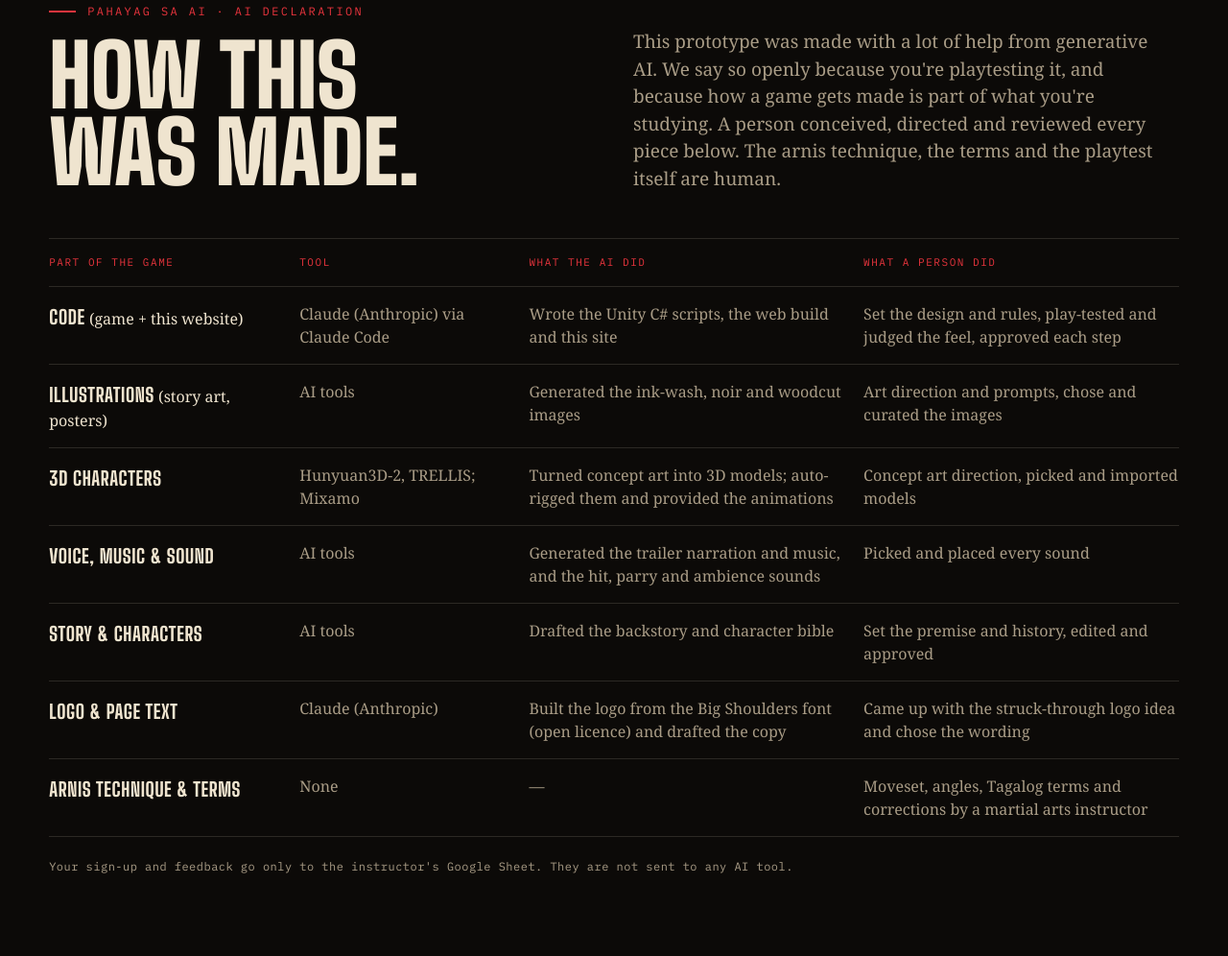
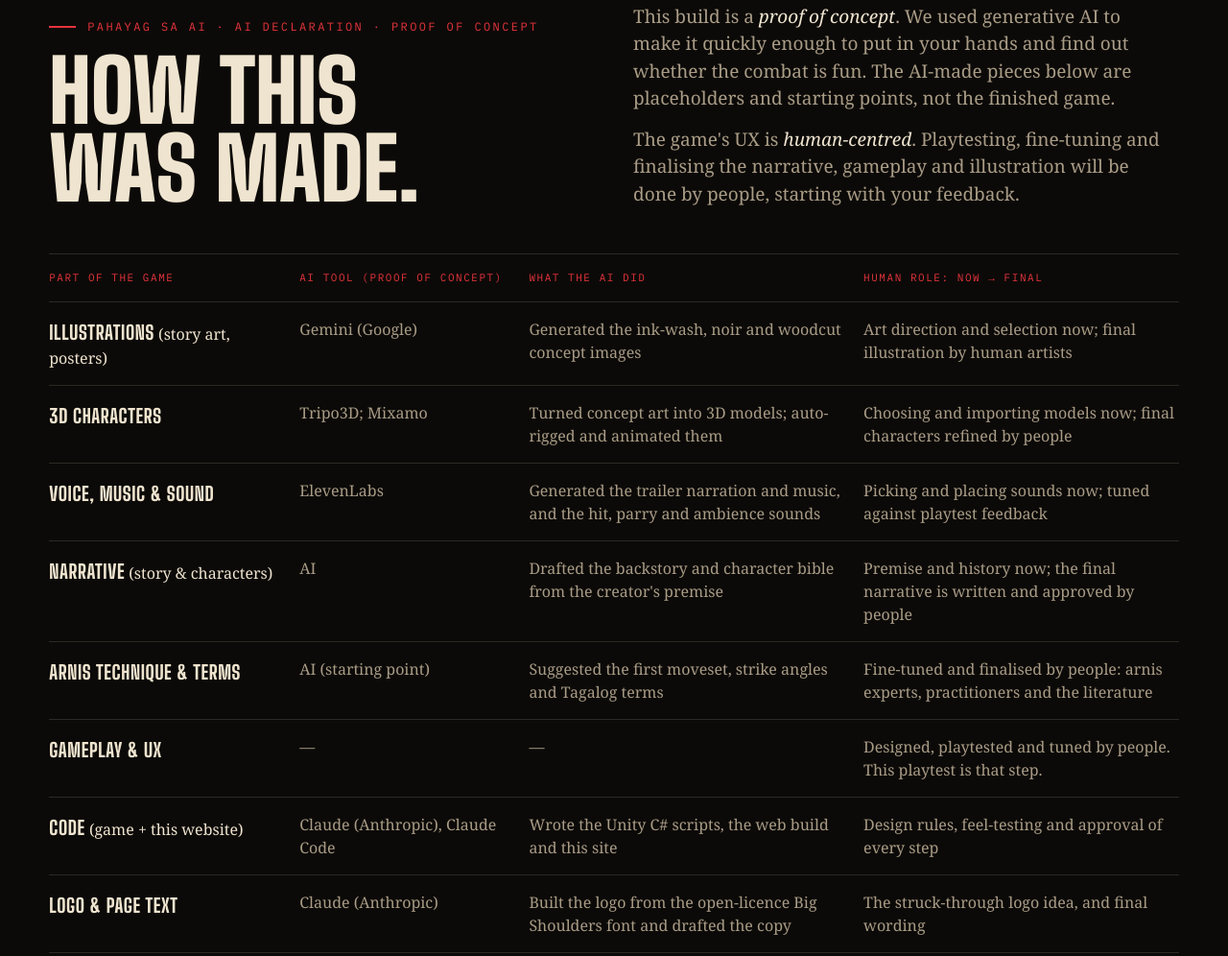
Before and after one commit to tituslaxajr/katipunero-playtest, a plain HTML site: page index.html in a window 1280 px wide. Shown: the part 10631-11627 px from the top of the page at 96% size. Drawn offline with nearby package versions, Linux system fonts and the light colour scheme; a web font is replaced by a local one.

Commit message:
AI declaration: proof-of-concept framing, human-centred finalisation, tool names
Co-Authored-By: Claude Opus 5.5 <noreply@anthropic.com>

```diff
--- a/index.html
+++ b/index.html
@@ -306,6 +306,7 @@
       .ai { padding-top: clamp(120px, 14vw, 190px); }
       .ai-head { display: grid; grid-template-columns: 1fr 1fr; gap: 40px; align-items: end; }
       .ai-head p { color: var(--paper-dim); max-width: 560px; }
+      .ai-head p b { color: var(--paper); font-weight: normal; font-style: italic; }
       .ai-table { margin-top: 48px; border-top: 1px solid var(--line); font-size: 16px; }
       .ai-row { display: grid; grid-template-columns: 1.1fr 1fr 1.5fr 1.5fr; gap: 20px; padding: 16px 0; border-bottom: 1px solid var(--line); }
       .ai-row span { color: var(--paper-dim); }
@@ -319,7 +320,7 @@
         .ai-row { grid-template-columns: 1fr; gap: 4px; }
         .ai-row span:nth-child(2)::before { content: "Tool: "; color: var(--crimson-hi); }
         .ai-row span:nth-child(3)::before { content: "AI: "; color: var(--crimson-hi); }
-        .ai-row span:nth-child(4)::before { content: "Person: "; color: var(--crimson-hi); }
+        .ai-row span:nth-child(4)::before { content: "Human: "; color: var(--crimson-hi); }
       }
 
       /* ============ FOOTER ============ */
@@ -679,20 +680,24 @@
       <section class="ai pad" id="ai" aria-labelledby="ai-title">
         <div class="ai-head">
           <div>
-            <div class="kicker rv">Pahayag sa AI · AI declaration</div>
+            <div class="kicker rv">Pahayag sa AI · AI declaration · Proof of concept</div>
             <h2 class="h-lg rv ink" id="ai-title" style="margin-top: 18px">How this<br />was made.</h2>
           </div>
-          <p class="rv">This prototype was made with a lot of help from generative AI. We say so openly because you're playtesting it, and because how a game gets made is part of what you're studying. A person conceived, directed and reviewed every piece below. The arnis technique, the terms and the playtest itself are human.</p>
+          <div class="rv">
+            <p>This build is a <b>proof of concept</b>. We used generative AI to make it quickly enough to put in your hands and find out whether the combat is fun. The AI-made pieces below are placeholders and starting points, not the finished game.</p>
+            <p style="margin-top: 14px">The game's UX is <b>human-centred</b>. Playtesting, fine-tuning and finalising the narrative, gameplay and illustration will be done by people, starting with your feedback.</p>
+          </div>
         </div>
-        <div class="ai-table rv" role="table" aria-label="What was made with AI">
-          <div class="ai-row ai-th" role="row"><span role="columnheader">Part of the game</span><span role="columnheader">Tool</span><span role="columnheader">What the AI did</span><span role="columnheader">What a person did</span></div>
-          <div class="ai-row" role="row"><span role="cell"><b>Code</b> (game + this website)</span><span role="cell">Claude (Anthropic) via Claude Code</span><span role="cell">Wrote the Unity C# scripts, the web build and this site</span><span role="cell">Set the design and rules, play-tested and judged the feel, approved each step</span></div>
-          <div class="ai-row" role="row"><span role="cell"><b>Illustrations</b> (story art, posters)</span><span role="cell">AI tools</span><span role="cell">Generated the ink-wash, noir and woodcut images</span><span role="cell">Art direction and prompts, chose and curated the images</span></div>
-          <div class="ai-row" role="row"><span role="cell"><b>3D characters</b></span><span role="cell">Hunyuan3D-2, TRELLIS; Mixamo</span><span role="cell">Turned concept art into 3D models; auto-rigged them and provided the animations</span><span role="cell">Concept art direction, picked and imported models</span></div>
-          <div class="ai-row" role="row"><span role="cell"><b>Voice, music &amp; sound</b></span><span role="cell">AI tools</span><span role="cell">Generated the trailer narration and music, and the hit, parry and ambience sounds</span><span role="cell">Picked and placed every sound</span></div>
-          <div class="ai-row" role="row"><span role="cell"><b>Story &amp; characters</b></span><span role="cell">AI tools</span><span role="cell">Drafted the backstory and character bible</span><span role="cell">Set the premise and history, edited and approved</span></div>
-          <div class="ai-row" role="row"><span role="cell"><b>Logo &amp; page text</b></span><span role="cell">Claude (Anthropic)</span><span role="cell">Built the logo from the Big Shoulders font (open licence) and drafted the copy</span><span role="cell">Came up with the struck-through logo idea and chose the wording</span></div>
-          <div class="ai-row" role="row"><span role="cell"><b>Arnis technique &amp; terms</b></span><span role="cell">None</span><span role="cell">—</span><span role="cell">Moveset, angles, Tagalog terms and corrections by a martial arts instructor</span></div>
+        <div class="ai-table rv" role="table" aria-label="Where AI was used, and the human role">
+          <div class="ai-row ai-th" role="row"><span role="columnheader">Part of the game</span><span role="columnheader">AI tool (proof of concept)</span><span role="columnheader">What the AI did</span><span role="columnheader">Human role: now → final</span></div>
+          <div class="ai-row" role="row"><span role="cell"><b>Illustrations</b> (story art, posters)</span><span role="cell">Gemini (Google)</span><span role="cell">Generated the ink-wash, noir and woodcut concept images</span><span role="cell">Art direction and selection now; final illustration by human artists</span></div>
+          <div class="ai-row" role="row"><span role="cell"><b>3D characters</b></span><span role="cell">Tripo3D; Mixamo</span><span role="cell">Turned concept art into 3D models; auto-rigged and animated them</span><span role="cell">Choosing and importing models now; final characters refined by people</span></div>
+          <div class="ai-row" role="row"><span role="cell"><b>Voice, music &amp; sound</b></span><span role="cell">ElevenLabs</span><span role="cell">Generated the trailer narration and music, and the hit, parry and ambience sounds</span><span role="cell">Picking and placing sounds now; tuned against playtest feedback</span></div>
+          <div class="ai-row" role="row"><span role="cell"><b>Narrative</b> (story &amp; characters)</span><span role="cell">AI</span><span role="cell">Drafted the backstory and character bible from the creator's premise</span><span role="cell">Premise and history now; the final narrative is written and approved by people</span></div>
+          <div class="ai-row" role="row"><span role="cell"><b>Arnis technique &amp; terms</b></span><span role="cell">AI (starting point)</span><span role="cell">Suggested the first moveset, strike angles and Tagalog terms</span><span role="cell">Fine-tuned and finalised by people: arnis experts, practitioners and the literature</span></div>
+          <div class="ai-row" role="row"><span role="cell"><b>Gameplay &amp; UX</b></span><span role="cell">—</span><span role="cell">—</span><span role="cell">Designed, playtested and tuned by people. This playtest is that step.</span></div>
+          <div class="ai-row" role="row"><span role="cell"><b>Code</b> (game + this website)</span><span role="cell">Claude (Anthropic), Claude Code</span><span role="cell">Wrote the Unity C# scripts, the web build and this site</span><span role="cell">Design rules, feel-testing and approval of every step</span></div>
+          <div class="ai-row" role="row"><span role="cell"><b>Logo &amp; page text</b></span><span role="cell">Claude (Anthropic)</span><span role="cell">Built the logo from the open-licence Big Shoulders font and drafted the copy</span><span role="cell">The struck-through logo idea, and final wording</span></div>
         </div>
         <p class="ai-note mono rv">Your sign-up and feedback go only to the instructor's Google Sheet. They are not sent to any AI tool.</p>
       </section>
```
